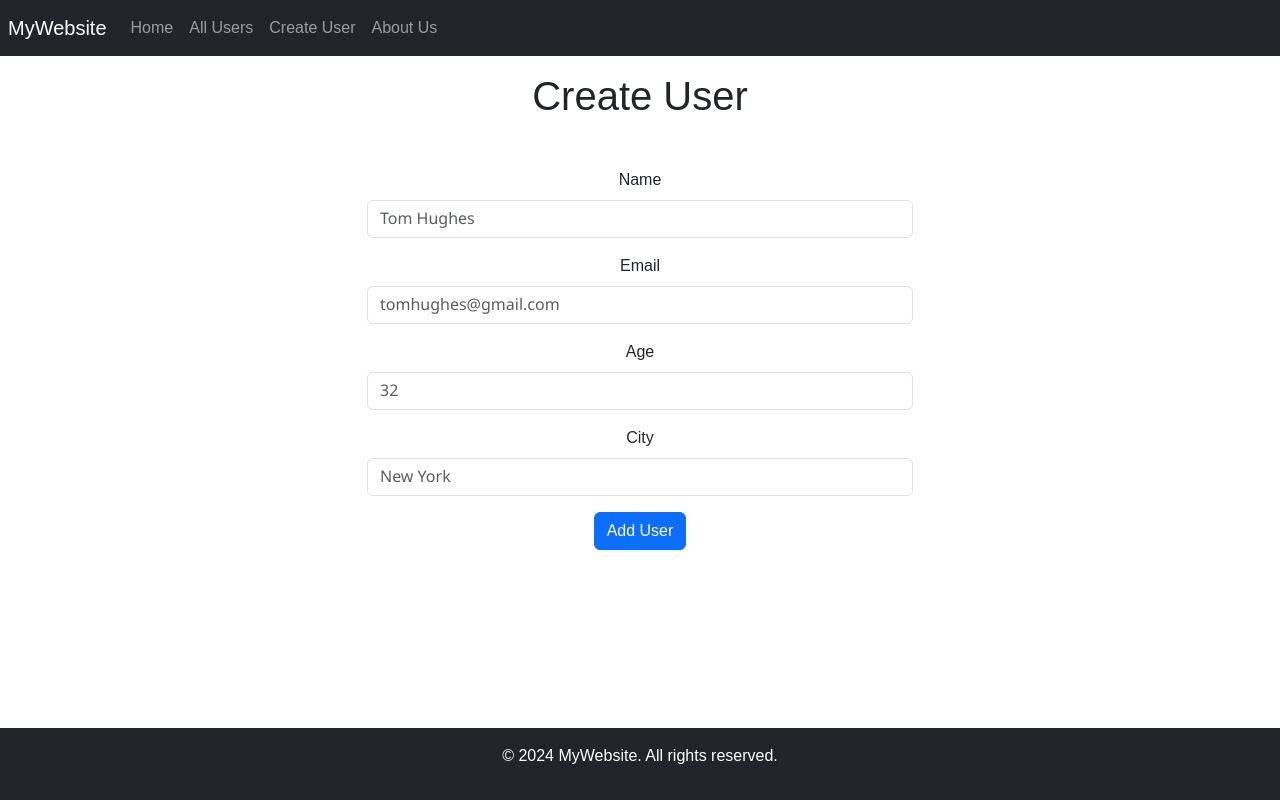
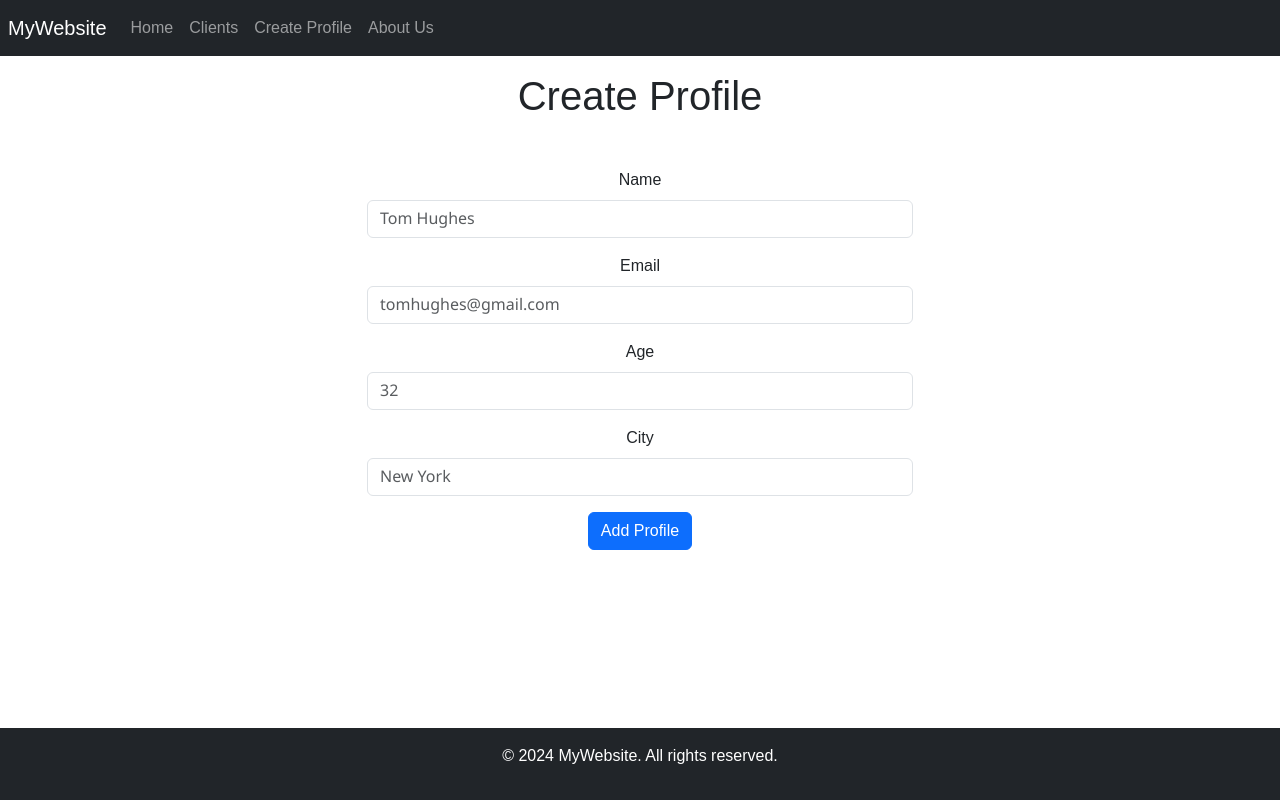
Before and after one commit to pratikgore19/NodeJsBackendAPI, a React (Create React App) app in the folder client-sample/: page /create-user in a window 1280 px wide. Built offline with nearby package versions, Linux system fonts and the light colour scheme.

Commit message:
Updated users with client to change project context

```diff
--- a/client-sample/src/components/Common/MenuBar.jsx
+++ b/client-sample/src/components/Common/MenuBar.jsx
@@ -5,8 +5,8 @@ import { Link } from 'react-router-dom';
 const MenuBar = () => {
     const links = [
         { path: '/', label: 'Home' },
-        { path: '/all-users', label: 'All Users' },
-        { path: '/create-user', label: 'Create User' },
+        { path: '/all-users', label: 'Clients' },
+        { path: '/create-user', label: 'Create Profile' },
         { path: '/about-us', label: 'About Us' }
       ];
 
--- a/client-sample/src/components/User/CreateUser.jsx
+++ b/client-sample/src/components/User/CreateUser.jsx
@@ -100,7 +100,7 @@ const CreateUser = () => {
 
     return (
         <Container className='mb-5' >
-            <h1 className='text-center mb-5 mt-3'>Create User</h1>
+            <h1 className='text-center mb-5 mt-3'>Create Profile</h1>
             <Row className='justify-content-center' >
                 <Col lg={6}>
                     <Form onSubmit={handleSubmit} >
@@ -147,7 +147,7 @@ const CreateUser = () => {
                             {cityError && <p style={{ color: 'red' }}>{cityError}</p>}
                         </Form.Group>
 
-                        <Button variant='primary' type='submit'>Add User</Button>
+                        <Button variant='primary' type='submit'>Add Profile</Button>
                     </Form>
                 </Col>
             </Row>
--- a/client-sample/src/components/User/UserDetails.jsx
+++ b/client-sample/src/components/User/UserDetails.jsx
@@ -62,7 +62,7 @@ const UserDetails = () => {
     <Container className="mt-2">
       <Row>
         <Col md={8} className="mx-auto">
-          <h1>User Details</h1>
+          <h1>Client Details</h1>
           <div className="user-detail-item">
             <strong>Name:</strong> {user.userName}
           </div>
--- a/client-sample/src/components/User/UsersList.jsx
+++ b/client-sample/src/components/User/UsersList.jsx
@@ -45,7 +45,7 @@ const UsersList = () => {
     return (
         <>
             <Container className='mb-5 p-3' fluid>
-                <h3 className='text-center'>Users</h3>
+                <h3 className='text-center'>Clients</h3>
                 <Row className='flex-wrap mt-4'>{renderUser}</Row>
             </Container>
         </>
--- a/client-sample/src/components/landingPage/Home.jsx
+++ b/client-sample/src/components/landingPage/Home.jsx
@@ -11,7 +11,7 @@ const Home = () => {
     <div className="hero-section">
       <Container>
         <h1>Welcome to MyWebsite</h1>
-        <p>Your one-stop solution for managing users.</p>
+        <p>Your one-stop solution for managing Clients.</p>
         <Button variant="primary" size="lg">Get Started</Button>
       </Container>
     </div>
--- a/client-sample/src/components/landingPage/Testimonials.jsx
+++ b/client-sample/src/components/landingPage/Testimonials.jsx
@@ -10,7 +10,7 @@ const Testimonials = () => {
           <Card className="testimonial-card">
             <Card.Body>
               <Card.Text>
-                "This website has transformed the way we manage our users. It's incredibly easy to use and very efficient."
+                "This website has transformed the way we manage our clients. It's incredibly easy to use and very efficient."
               </Card.Text>
               <footer className="blockquote-footer">Jane Doe</footer>
             </Card.Body>
```
